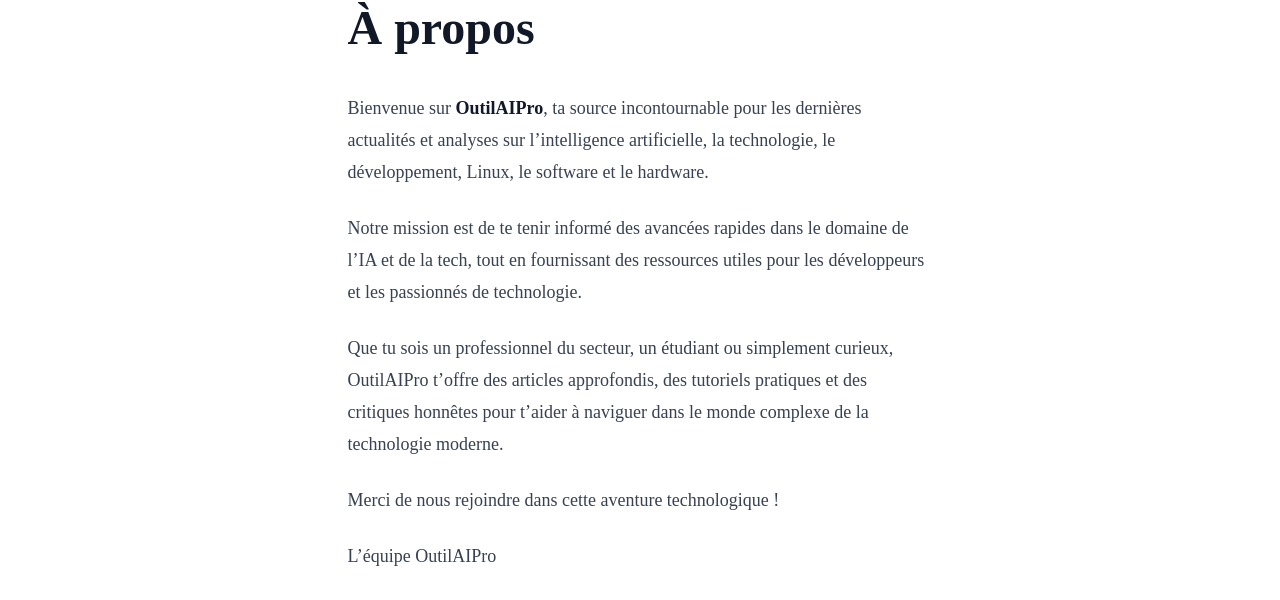
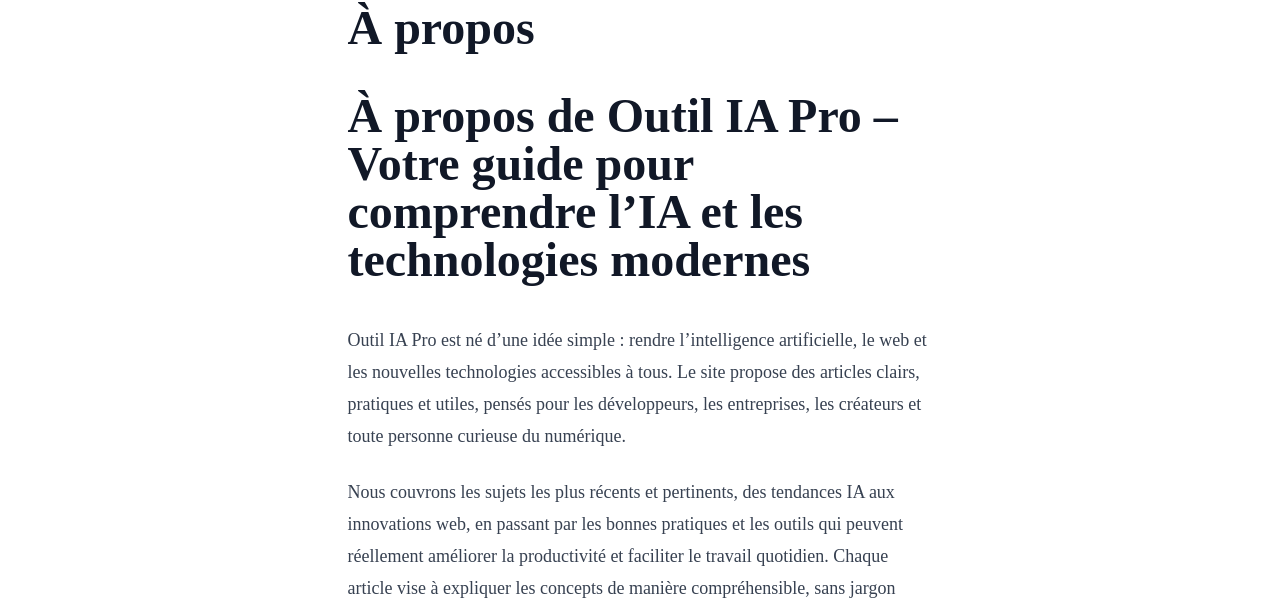
Before and after one commit to Kurdant/outilaipro, a Next.js app: page /about in a window 1280 px wide. Shown: the part 200-800 px from the top of the page. Built offline with nearby package versions, Linux system fonts and the light colour scheme; no server answers.

Commit message:
add text about

```diff
--- a/src/app/about/page.tsx
+++ b/src/app/about/page.tsx
@@ -8,15 +8,17 @@
 
 const content = `# À propos
 
-Bienvenue sur **OutilAIPro**, ta source incontournable pour les dernières actualités et analyses sur l’intelligence artificielle, la technologie, le développement, Linux, le software et le hardware.
+# À propos de Outil IA Pro – Votre guide pour comprendre l’IA et les technologies modernes
 
-Notre mission est de te tenir informé des avancées rapides dans le domaine de l’IA et de la tech, tout en fournissant des ressources utiles pour les développeurs et les passionnés de technologie.
+Outil IA Pro est né d’une idée simple : rendre l’intelligence artificielle, le web et les nouvelles technologies accessibles à tous. Le site propose des articles clairs, pratiques et utiles, pensés pour les développeurs, les entreprises, les créateurs et toute personne curieuse du numérique.
 
-Que tu sois un professionnel du secteur, un étudiant ou simplement curieux, OutilAIPro t’offre des articles approfondis, des tutoriels pratiques et des critiques honnêtes pour t’aider à naviguer dans le monde complexe de la technologie moderne.
+Nous couvrons les sujets les plus récents et pertinents, des tendances IA aux innovations web, en passant par les bonnes pratiques et les outils qui peuvent réellement améliorer la productivité et faciliter le travail quotidien. Chaque article vise à expliquer les concepts de manière compréhensible, sans jargon inutile, tout en donnant des exemples concrets et des conseils exploitables.
 
-Merci de nous rejoindre dans cette aventure technologique !
+Notre objectif est de créer un espace où la technologie devient simple à comprendre, sans perdre sa profondeur. Nous croyons que l’IA et le web ne doivent pas rester réservés aux experts : chacun peut apprendre à les utiliser, à en tirer profit et à anticiper leurs impacts dans le monde professionnel et personnel.
 
-L’équipe OutilAIPro
+Outil IA Pro se concentre sur la qualité, la clarté et la pertinence de chaque contenu, pour que nos lecteurs repartent avec une vraie compréhension et des outils pratiques pour leur quotidien numérique.
+
+OutilAIPro
 `;
 
 export async function generateMetadata(): Promise<Metadata> {
```
